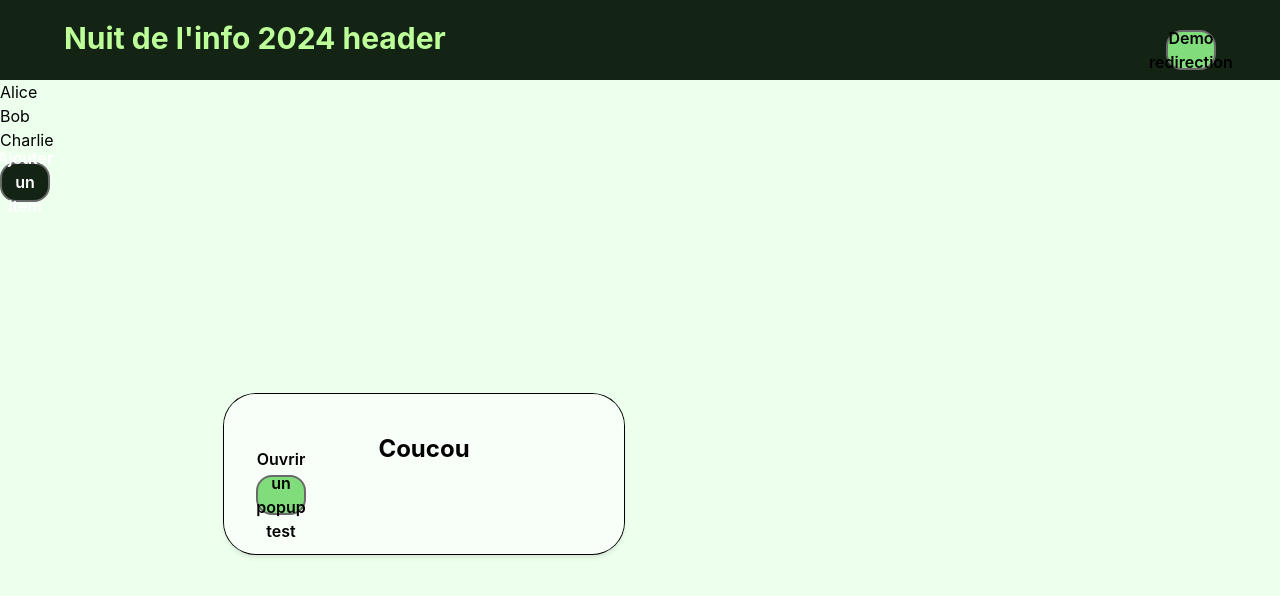
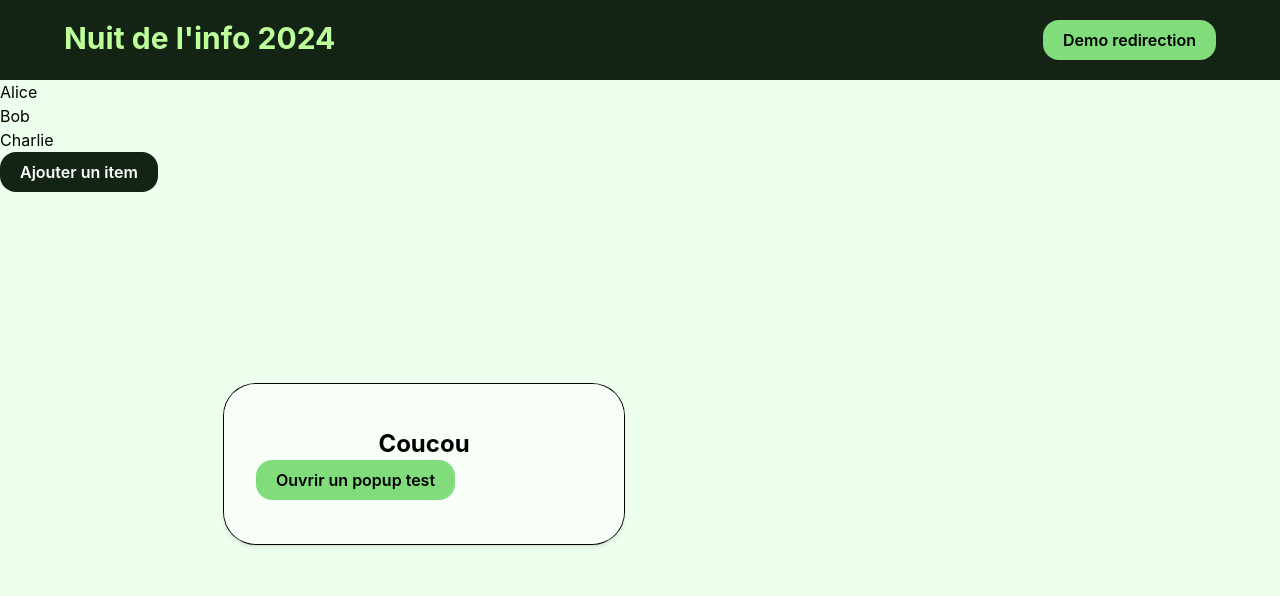
Before and after one commit to Limit-Breker/Nuit-Info-2024, a React (Create React App) app: page / in a window 1280 px wide. Shown: the top 596 px of the page. Built offline with nearby package versions, Linux system fonts and the light colour scheme; a web font is replaced by a local one.

Commit message:
ceci est un push

```diff
--- a/src/App.tsx
+++ b/src/App.tsx
@@ -5,6 +5,7 @@ import { BrowserRouter as Router, Route, Routes } from 'react-router-dom';
 import Accueil from './pages/accueil/accueil';
 import Test from './pages/test/test';
 import CookieClicker from './pages/cookieClicker/CookieClicker';
+import CookieClic from './pages/cookieClicker/CookieClic';
 
 const App: React.FC = () => {
     return (
@@ -16,7 +17,7 @@ const App: React.FC = () => {
                     <Routes>
                         <Route path="/" element={<Accueil />} />
                         <Route path="/test" element={<Test />} />
-                        <Route path="*" element={<CookieClicker />} />
+                        <Route path="*" element={<CookieClic />} />
                     </Routes>
                 </div>
 
--- a/src/components/header_footer/headerAccueil.tsx
+++ b/src/components/header_footer/headerAccueil.tsx
@@ -15,7 +15,7 @@ const HeaderAccueil: React.FC<HeaderProps> = ({  }) => {
     return (
         <header className="bg-main-dark text-font_color p-4 pt-5 h-10p flex justify-between px-16">
             <div>
-                <h1 className="text-3xl  font-bold text-font-color">Nuit de l'info 2024 header</h1>
+                <h1 className="text-3xl  font-bold text-font-color">Nuit de l'info 2024</h1>
             </div>
             <div className="flex">
                 <Confirm title="Demo redirection" couleur="green" onClick={toTest} classNameAddon="flex-1"/>
--- a/src/pages/cookieClicker/CookieClic.tsx
+++ b/src/pages/cookieClicker/CookieClic.tsx
@@ -1,6 +1,6 @@
 import React, { useState, useEffect } from "react";
 
-const CookieClicker: React.FC = () => {
+const CookieClic: React.FC = () => {
   const [clicks, setClicks] = useState(0);
   const [cps, setCps] = useState(0);
   const [multiplier, setMultiplier] = useState(1);
@@ -54,4 +54,4 @@ const CookieClicker: React.FC = () => {
   );
 };
 
-export default CookieClicker;
+export default CookieClic;
```
